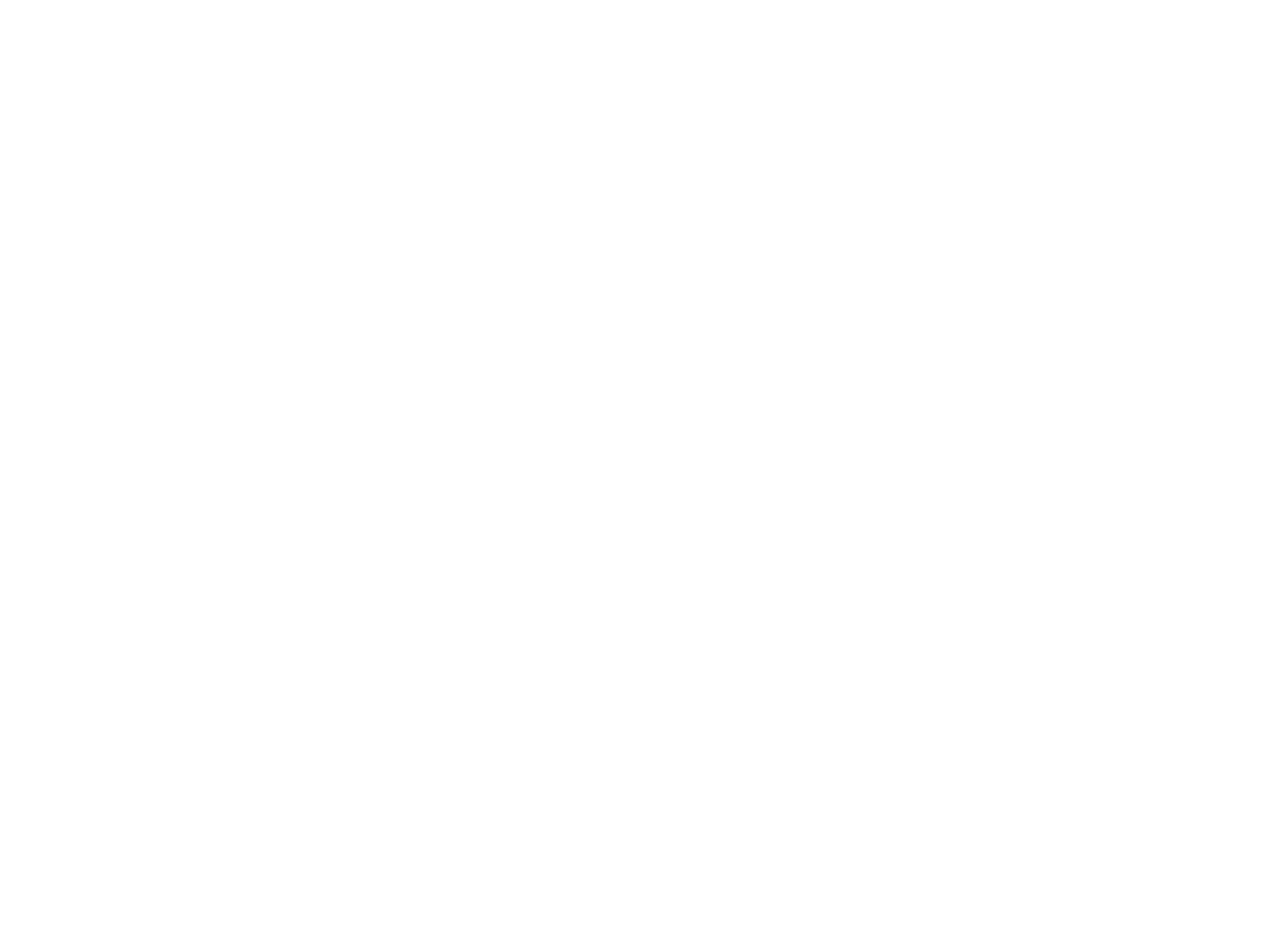
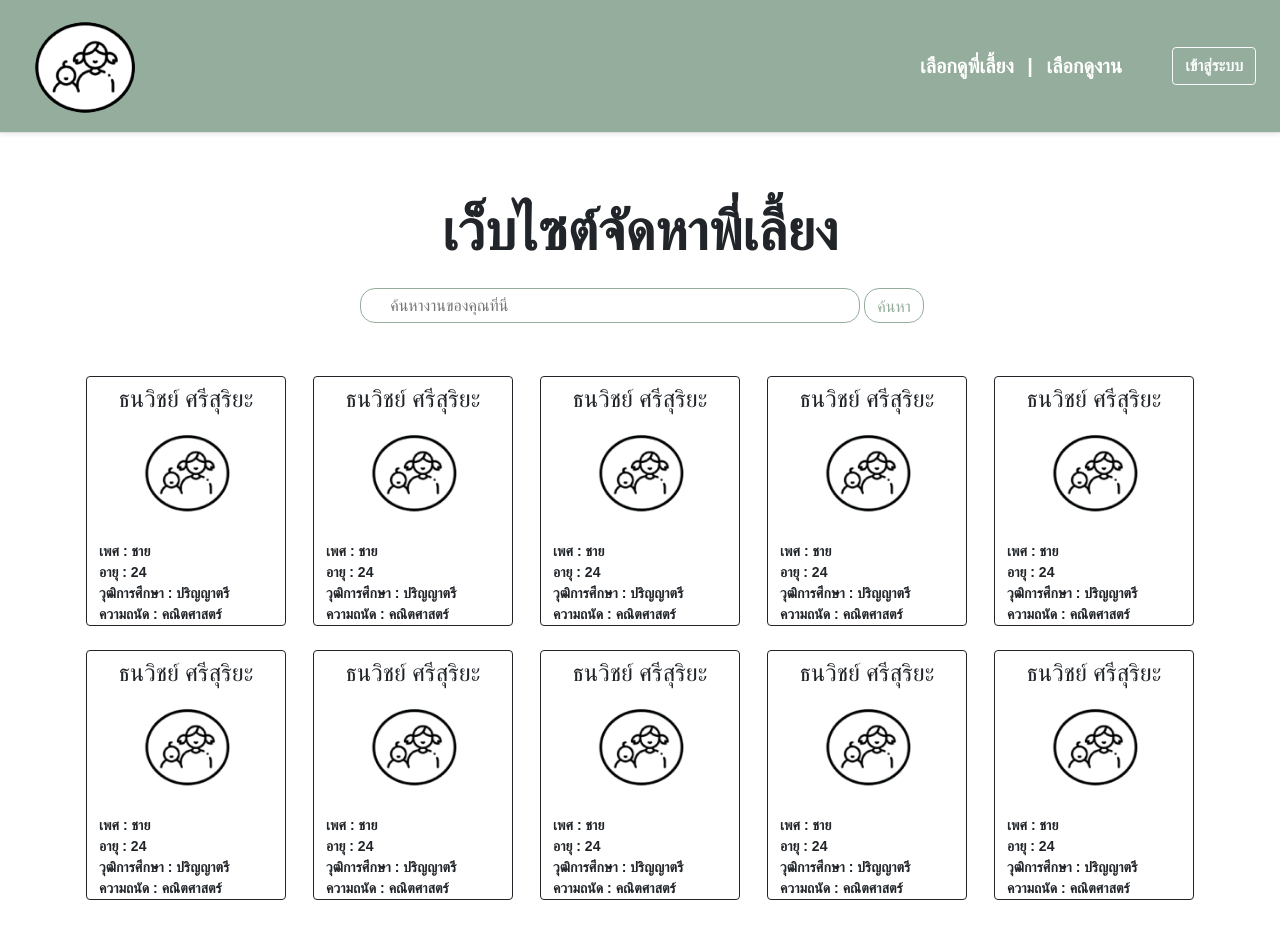
Before and after one commit to mannyphattana/project_babysister, a plain HTML site: page guest-find-babysister.html in a window 1280 px wide. Before the commit the page ends 800 px from the top, so only its background shows below. Drawn offline with nearby package versions, Linux system fonts and the light colour scheme; a web font is replaced by a local one.

Commit message:
guest-find-babysister

```diff
--- a/guest-find-babysister.html
+++ b/guest-find-babysister.html
@@ -0,0 +1,181 @@
+<!DOCTYPE html>
+<html lang="en">
+<head>
+    <meta charset="UTF-8">
+    <meta http-equiv="X-UA-Compatible" content="IE=edge">
+    <meta name="viewport" content="width=device-width, initial-scale=1.0">
+    <link href=".\bootstrap-5.1.3-dist\css\bootstrap.min.css" rel="stylesheet">
+    <link rel="stylesheet" type="text/css" href="./style.css">
+    <link rel="preconnect" href="https://fonts.googleapis.com">
+    <link rel="preconnect" href="https://fonts.gstatic.com" crossorigin>
+    <link href="https://fonts.googleapis.com/css2?family=Bai+Jamjuree:wght@200&display=swap" rel="stylesheet">
+    <script src="https://cdn.jsdelivr.net/npm/bootstrap@5.1.3/dist/js/bootstrap.bundle.min.js" integrity="sha384-ka7Sk0Gln4gmtz2MlQnikT1wXgYsOg+OMhuP+IlRH9sENBO0LRn5q+8nbTov4+1p" crossorigin="anonymous"></script>
+    <title>Document</title>
+</head>
+<body>
+    <div class="full-width">
+        <div class="navbar d-flex flex-column flex-md-row align-items-center p-3 px-md-4 mb-3 border-bottom shadow-sm justify-content-between">
+            <a href="./index.html">
+                <img src=".\assets\logo.png" alt="logo" style="max-height: 100px;">
+            </a>
+            <div class="menu-top my-2 my-md-0 mr-md-3">
+                <a class="p-2 text-white" href="#">เลือกดูพี่เลี้ยง</a>
+                <span class="text-white">|</span>
+                <a class="p-2 text-white" href="./guest-find-job.html">เลือกดูงาน</a>
+            </div>
+            <a class="btn btn-outline-light" href="#" style="font-weight: bold;">เข้าสู่ระบบ</a>
+        </div>
+        <div class="container px-3 py-3 pt-md-5 pb-md-4 mx-auto my-2 text-center">
+            <div class="header mb-5">
+                <h1 class="display-4" style="font-weight: bolder;">เว็บไซต์จัดหาพี่เลี้ยง</h1>
+                <div class="search d-flex flex-row justify-content-center my-4" style="text-align: center; height: 40px;">
+                    <input placeholder="&nbsp;&nbsp;ค้นหางานของคุณที่นี่" class="mx-1 " type="text" name="searchJob" id="searchJob">
+                    <button class="btn" id="searchJobBtn">ค้นหา</button>
+                </div>
+            </div>
+            <div class="content d-flex gap-4 justify-content-between flex-wrap">
+                <div class="card babysister-list flex-column">
+                    <div class="head text-center my-2">
+                        <h4 style="font-family: bold;">ธนวิชย์ ศรีสุริยะ</h4>
+                    </div>
+                    <div class="image-main mb-4" style="max-width: 100px; height: 100px; align-self: center;">
+                        <img src=".\assets\logo.png" alt="person" style="max-width: 100px; max-height: 100px;">
+                    </div>
+                    <div class="describe text-start mx-4">
+                        <span class="row">เพศ : ชาย</span>
+                        <span class="row">อายุ : 24</span>
+                        <span class="row">วุฒิการศึกษา : ปริญญาตรี</span>
+                        <span class="row">ความถนัด : คณิตศาสตร์</span>
+                    </div>
+                </div>
+                <div class="card babysister-list flex-column">
+                    <div class="head text-center my-2">
+                        <h4 style="font-family: bold;">ธนวิชย์ ศรีสุริยะ</h4>
+                    </div>
+                    <div class="image-main mb-4" style="max-width: 100px; height: 100px; align-self: center;">
+                        <img src=".\assets\logo.png" alt="person" style="max-width: 100px; max-height: 100px;">
+                    </div>
+                    <div class="describe text-start mx-4">
+                        <span class="row">เพศ : ชาย</span>
+                        <span class="row">อายุ : 24</span>
+                        <span class="row">วุฒิการศึกษา : ปริญญาตรี</span>
+                        <span class="row">ความถนัด : คณิตศาสตร์</span>
+                    </div>
+                </div>
+                <div class="card babysister-list flex-column">
+                    <div class="head text-center my-2">
+                        <h4 style="font-family: bold;">ธนวิชย์ ศรีสุริยะ</h4>
+                    </div>
+                    <div class="image-main mb-4" style="max-width: 100px; height: 100px; align-self: center;">
+                        <img src=".\assets\logo.png" alt="person" style="max-width: 100px; max-height: 100px;">
+                    </div>
+                    <div class="describe text-start mx-4">
+                        <span class="row">เพศ : ชาย</span>
+                        <span class="row">อายุ : 24</span>
+                        <span class="row">วุฒิการศึกษา : ปริญญาตรี</span>
+                        <span class="row">ความถนัด : คณิตศาสตร์</span>
+                    </div>
+                </div>
+                <div class="card babysister-list flex-column">
+                    <div class="head text-center my-2">
+                        <h4 style="font-family: bold;">ธนวิชย์ ศรีสุริยะ</h4>
+                    </div>
+                    <div class="image-main mb-4" style="max-width: 100px; height: 100px; align-self: center;">
+                        <img src=".\assets\logo.png" alt="person" style="max-width: 100px; max-height: 100px;">
+                    </div>
+                    <div class="describe text-start mx-4">
+                        <span class="row">เพศ : ชาย</span>
+                        <span class="row">อายุ : 24</span>
+                        <span class="row">วุฒิการศึกษา : ปริญญาตรี</span>
+                        <span class="row">ความถนัด : คณิตศาสตร์</span>
+                    </div>
+                </div>
+                <div class="card babysister-list flex-column">
+                    <div class="head text-center my-2">
+                        <h4 style="font-family: bold;">ธนวิชย์ ศรีสุริยะ</h4>
+                    </div>
+                    <div class="image-main mb-4" style="max-width: 100px; height: 100px; align-self: center;">
+                        <img src=".\assets\logo.png" alt="person" style="max-width: 100px; max-height: 100px;">
+                    </div>
+                    <div class="describe text-start mx-4">
+                        <span class="row">เพศ : ชาย</span>
+                        <span class="row">อายุ : 24</span>
+                        <span class="row">วุฒิการศึกษา : ปริญญาตรี</span>
+                        <span class="row">ความถนัด : คณิตศาสตร์</span>
+                    </div>
+                </div>
+                <div class="card babysister-list flex-column">
+                    <div class="head text-center my-2">
+                        <h4 style="font-family: bold;">ธนวิชย์ ศรีสุริยะ</h4>
+                    </div>
+                    <div class="image-main mb-4" style="max-width: 100px; height: 100px; align-self: center;">
+                        <img src=".\assets\logo.png" alt="person" style="max-width: 100px; max-height: 100px;">
+                    </div>
+                    <div class="describe text-start mx-4">
+                        <span class="row">เพศ : ชาย</span>
+                        <span class="row">อายุ : 24</span>
+                        <span class="row">วุฒิการศึกษา : ปริญญาตรี</span>
+                        <span class="row">ความถนัด : คณิตศาสตร์</span>
+                    </div>
+                </div>
+                <div class="card babysister-list flex-column">
+                    <div class="head text-center my-2">
+                        <h4 style="font-family: bold;">ธนวิชย์ ศรีสุริยะ</h4>
+                    </div>
+                    <div class="image-main mb-4" style="max-width: 100px; height: 100px; align-self: center;">
+                        <img src=".\assets\logo.png" alt="person" style="max-width: 100px; max-height: 100px;">
+                    </div>
+                    <div class="describe text-start mx-4">
+                        <span class="row">เพศ : ชาย</span>
+                        <span class="row">อายุ : 24</span>
+                        <span class="row">วุฒิการศึกษา : ปริญญาตรี</span>
+                        <span class="row">ความถนัด : คณิตศาสตร์</span>
+                    </div>
+                </div>
+                <div class="card babysister-list flex-column">
+                    <div class="head text-center my-2">
+                        <h4 style="font-family: bold;">ธนวิชย์ ศรีสุริยะ</h4>
+                    </div>
+                    <div class="image-main mb-4" style="max-width: 100px; height: 100px; align-self: center;">
+                        <img src=".\assets\logo.png" alt="person" style="max-width: 100px; max-height: 100px;">
+                    </div>
+                    <div class="describe text-start mx-4">
+                        <span class="row">เพศ : ชาย</span>
+                        <span class="row">อายุ : 24</span>
+                        <span class="row">วุฒิการศึกษา : ปริญญาตรี</span>
+                        <span class="row">ความถนัด : คณิตศาสตร์</span>
+                    </div>
+                </div>
+                <div class="card babysister-list flex-column">
+                    <div class="head text-center my-2">
+                        <h4 style="font-family: bold;">ธนวิชย์ ศรีสุริยะ</h4>
+                    </div>
+                    <div class="image-main mb-4" style="max-width: 100px; height: 100px; align-self: center;">
+                        <img src=".\assets\logo.png" alt="person" style="max-width: 100px; max-height: 100px;">
+                    </div>
+                    <div class="describe text-start mx-4">
+                        <span class="row">เพศ : ชาย</span>
+                        <span class="row">อายุ : 24</span>
+                        <span class="row">วุฒิการศึกษา : ปริญญาตรี</span>
+                        <span class="row">ความถนัด : คณิตศาสตร์</span>
+                    </div>
+                </div>
+                <div class="card babysister-list flex-column">
+                    <div class="head text-center my-2">
+                        <h4 style="font-family: bold;">ธนวิชย์ ศรีสุริยะ</h4>
+                    </div>
+                    <div class="image-main mb-4" style="max-width: 100px; height: 100px; align-self: center;">
+                        <img src=".\assets\logo.png" alt="person" style="max-width: 100px; max-height: 100px;">
+                    </div>
+                    <div class="describe text-start mx-4">
+                        <span class="row">เพศ : ชาย</span>
+                        <span class="row">อายุ : 24</span>
+                        <span class="row">วุฒิการศึกษา : ปริญญาตรี</span>
+                        <span class="row">ความถนัด : คณิตศาสตร์</span>
+                    </div>
+                </div>
+            </div>
+        </div>
+    </div>
+</body>
+</html>
--- a/style.css
+++ b/style.css
@@ -88,3 +88,13 @@ body{
     height: 150px;
     width: 150px;
 }
+
+.babysister-list{
+    border: 1px solid;
+    height: 250px;
+    width: 200px;
+}
+
+.describe span{
+    font-size: 14px;
+}
```
